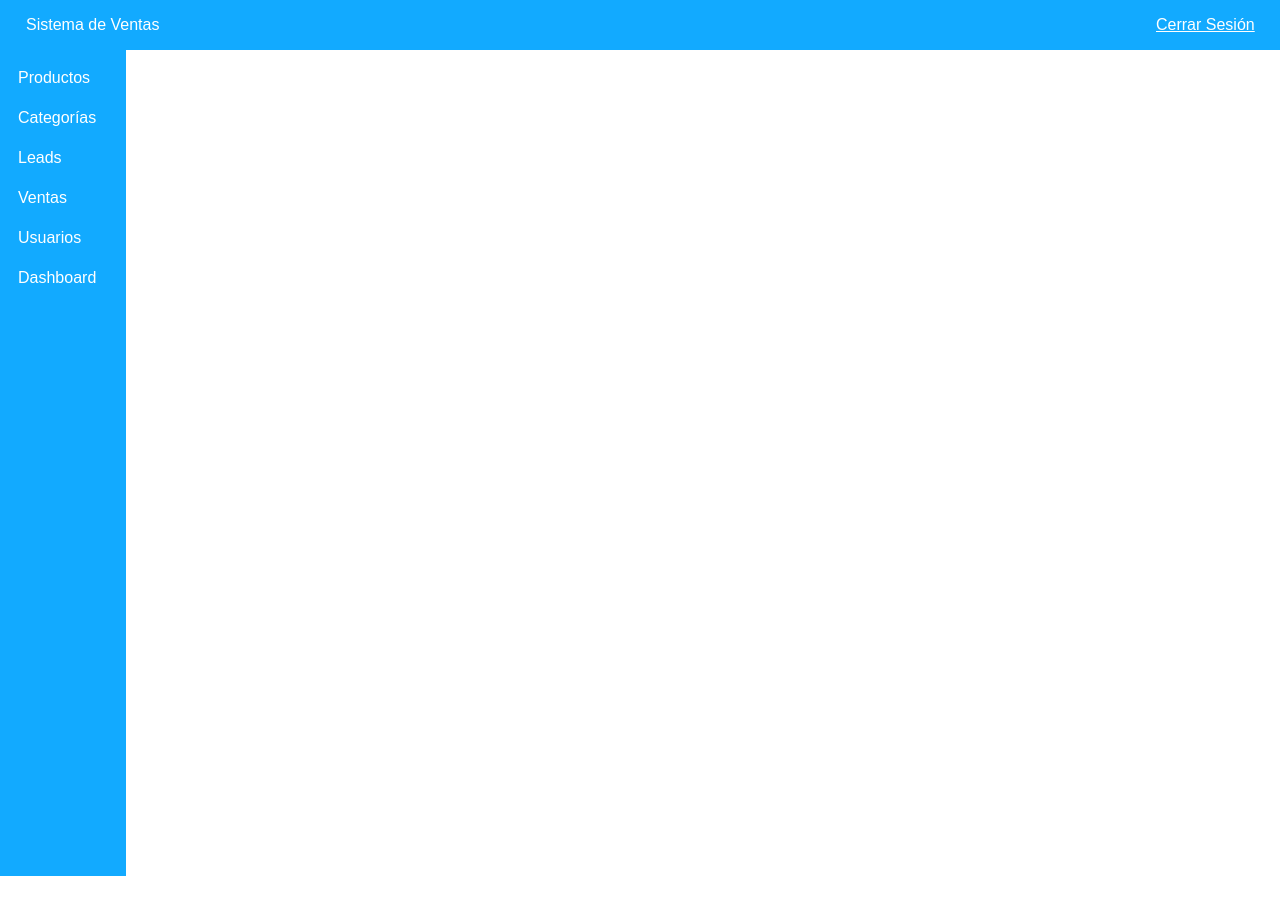
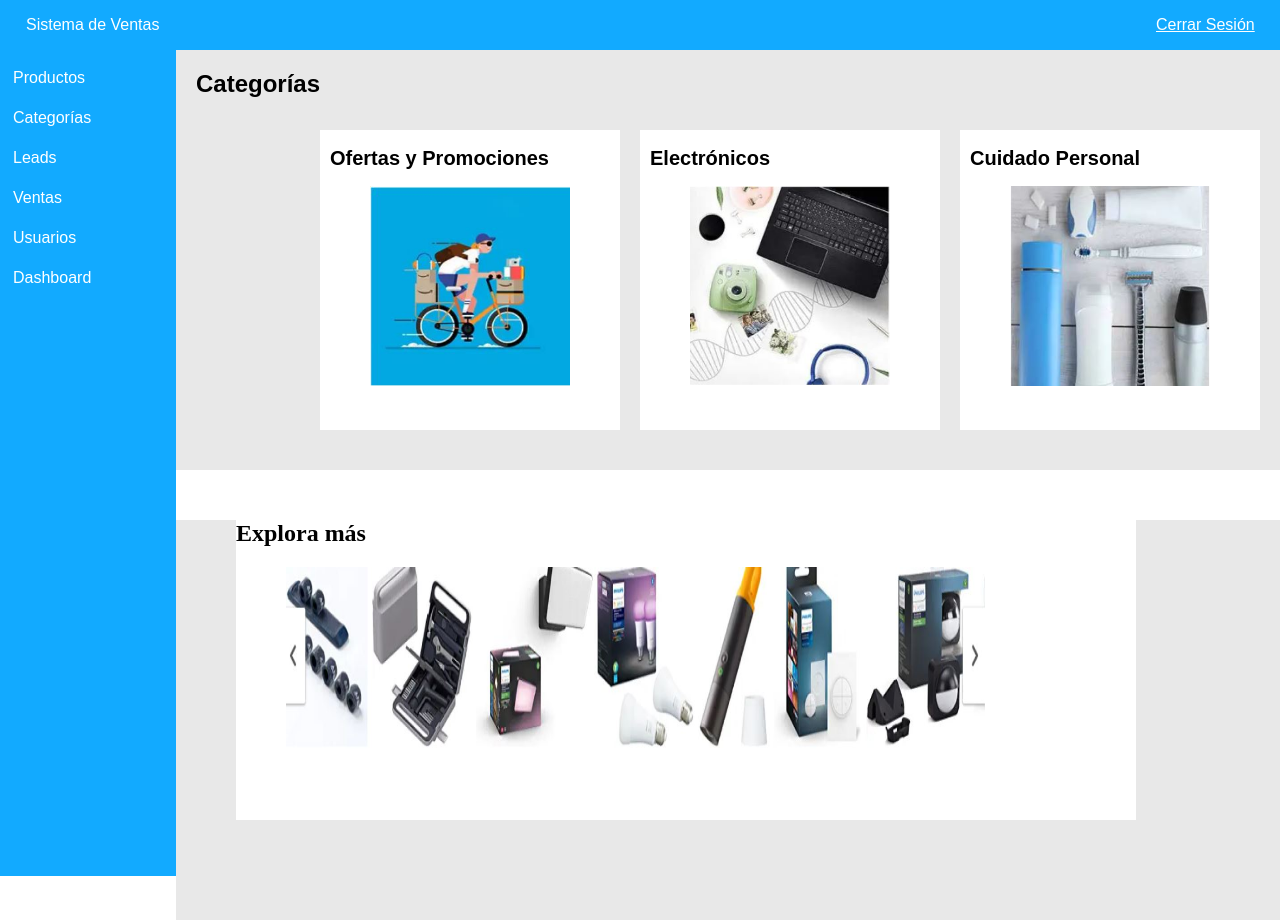
Before and after one commit to arzolafranchesca/Examen1, a plain HTML site: page pregunta2.html in a window 1280 px wide. Before the commit the page ends 876 px from the top, so only its background shows below. Drawn offline with Linux system fonts and the light colour scheme.

Commit message:
contenido

```diff
--- a/pregunta2.css
+++ b/pregunta2.css
@@ -28,17 +28,20 @@ header{
 
 section{
     height: 820px;
+    display: flex;
 }
 .menu{
+    flex:1;
     background-color: #12AAFF;
     border:solid;
     border-color: transparent;
-    width: 120px;
+    width: 125px;
     height: 820px;
 }
 .menu ul{
     list-style: none;
-    padding-left: 15px;
+    padding-left: 10px;
+    padding-right: 10px;
 }
 .menu li{
     display: block;
@@ -50,3 +53,59 @@ section{
     color:white;
     font-family: Arial, Helvetica, sans-serif;
 }
+
+.categoria{
+    background-color: #E8E8E8;
+    display: flex;
+    height: 420px;
+}
+.categoria h1{
+    padding-left: 20px;
+    color:black;
+    font-family: Arial, Helvetica, sans-serif;
+}
+
+.cuadro1,.cuadro2,.cuadro3{
+    width: 300px;
+    height: 300px;
+    margin-top: 80px;
+    margin-right: 20px;
+    margin-left: 0px;
+    background-color: white;
+
+}
+
+.categoria img{
+    width: 200px;
+    height: 200px;
+    padding-left: 50px;
+}
+.categoria a {
+    text-decoration: none;
+}
+.categoria h2{
+    font-family: Arial, Helvetica, sans-serif;
+    text-align: left;
+    color:black;
+    font-size: 20px;
+    padding-left: 10px;
+}
+.explora_mas{
+    background-color: #E8E8E8;
+    height: 400px;
+}
+
+.explora_mas img{
+    width: 700px;
+    height: 200px;
+    padding-left: 50px;
+}
+.cuadro4{
+    width: 900px;
+    height: 300px;
+    margin-right: 20px;
+    margin-left: 60px;
+    margin-top: 50px;
+    background-color: white;
+
+}
--- a/pregunta2.html
+++ b/pregunta2.html
@@ -16,7 +16,7 @@
             <a href="#">Cerrar Sesión</a>
         </div>
     </header>
-    <section class="contenido">
+    <section>
         <div class="menu">
             <ul>
                 <li><a href="#">Productos</a></li>
@@ -27,9 +27,30 @@
                 <li><a href="#">Dashboard</a></li>
             </ul>
         </div>
-        <div class="categoria">
+        <div class="content">
+            <div class="categoria">
+                <h1>Categorías</h1>
+                <div class="cuadro1">
+                    <a href="#"><h2>Ofertas y Promociones</h2></a>
+                    <img src="01.JPG">
+                </div>
+                <div class="cuadro2">
+                    <a href="#"><h2>Electrónicos</h2></a>
+                    <img src="02.JPG">
+                </div>
+                <div class="cuadro3">
+                    <a href="#"><h2>Cuidado Personal</h2></a>
+                    <img src="03.JPG">
+                </div>
+            </div>
+            <div class="explora_mas">
+                <div class="cuadro4">
+                    <h2>Explora más</h2>
+                    <img src="04.JPG">
+                </div>
+            </div>
+        </div>
 
-        </div>
     </section>
 
     <footer>
```
